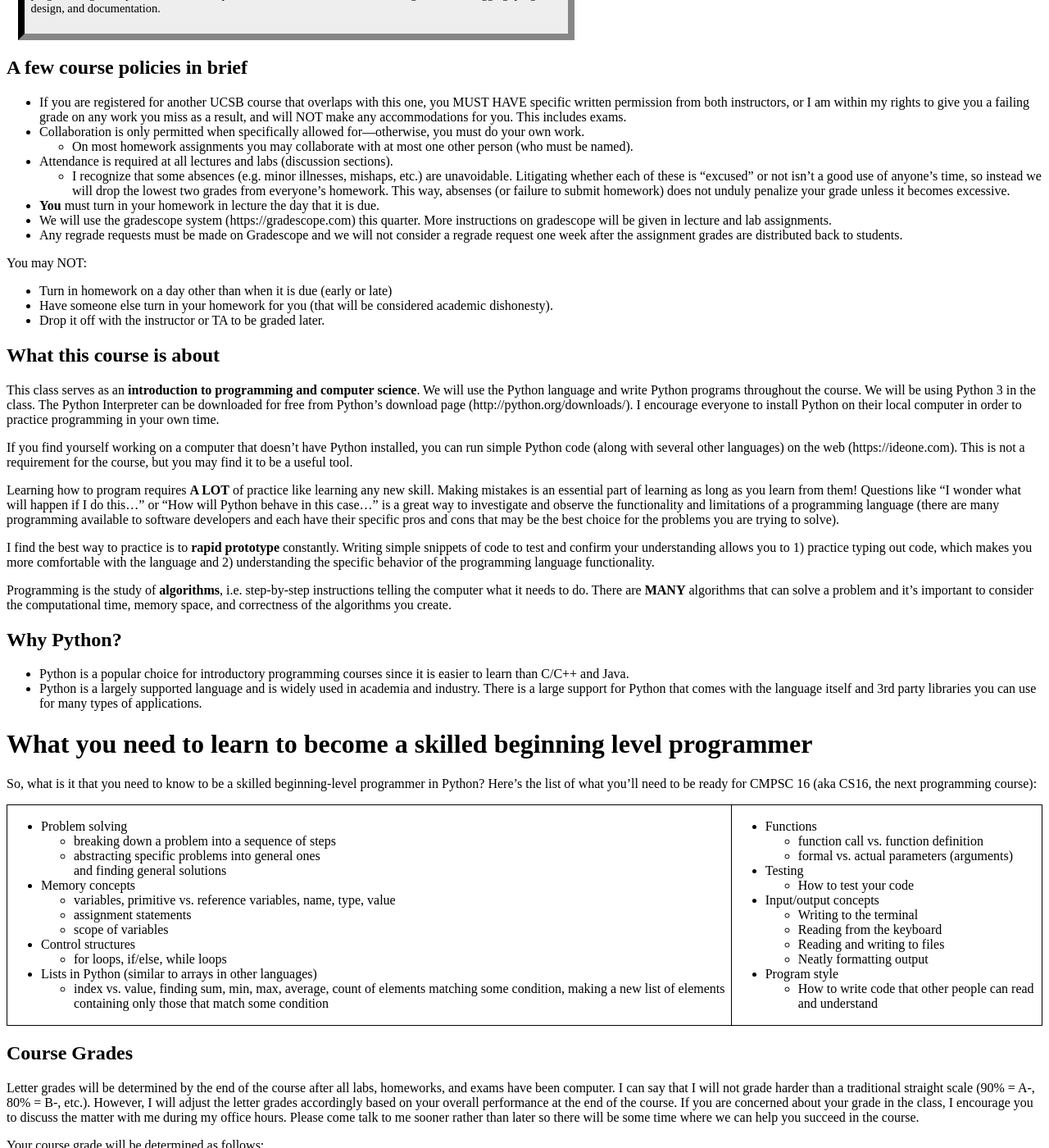
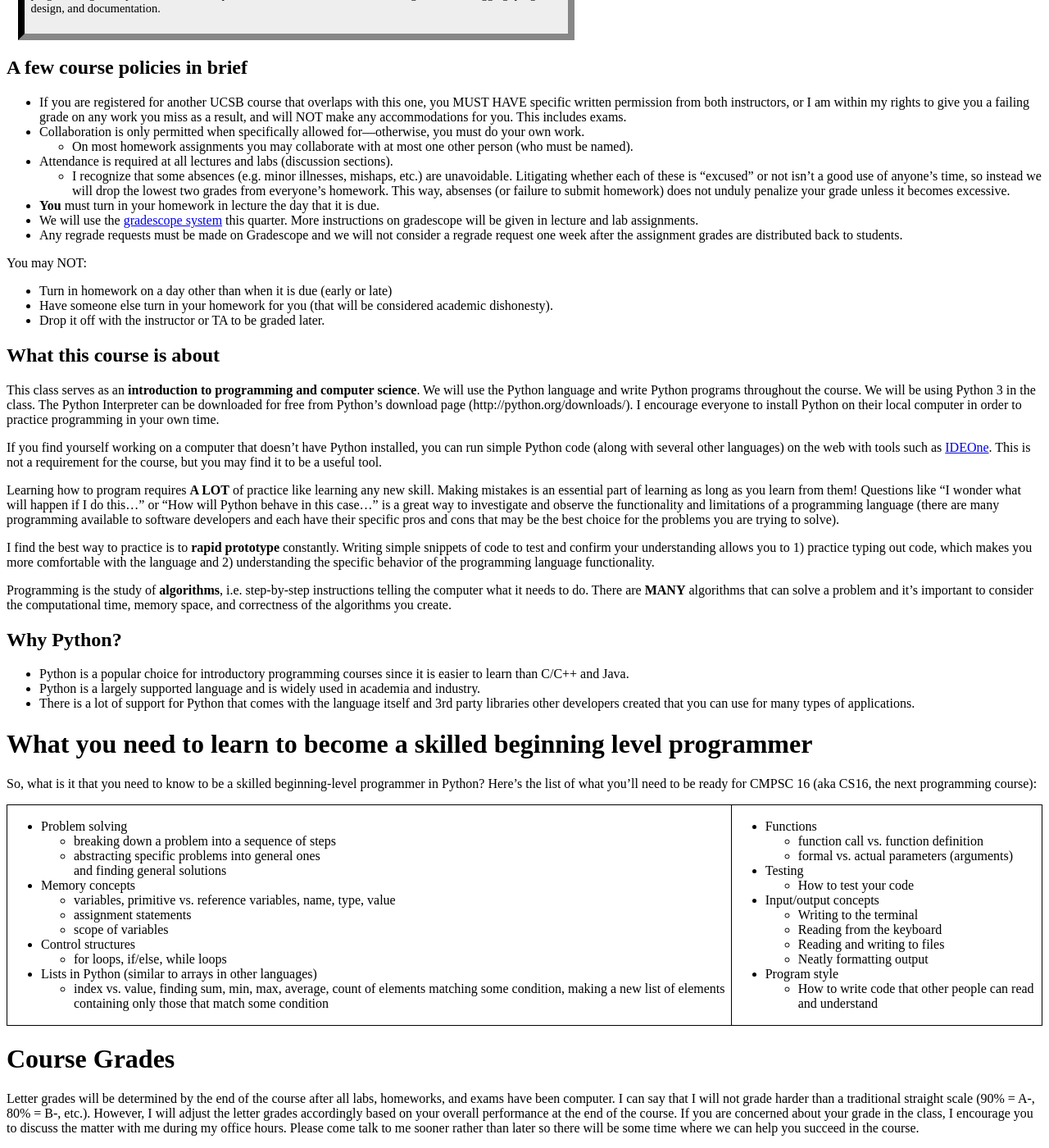
Before and after one commit to ucsb-cs8-w18-wang/ucsb-cs8-w18-wang.github.io, a Jekyll site: the page built from _info/syllabus.md, in a window 1280 px wide and 1400 px high, scrolled down 601 px. Shown: the whole window at 82% size. Built offline with Jekyll 4.4.1, drawn with Linux system fonts in a browser that asks for light colours; some of the changed text lies outside the part shown.

Commit message:
Minor updates to the syllabus

```diff
--- a/_info/syllabus.md
+++ b/_info/syllabus.md
@@ -11,7 +11,7 @@
 * **Instructor**:  [Richert Wang](http://www.cs.ucsb.edu/~richert)
    * Email is richert@ucsb.edu, BUT please use [Piazza](https://piazza.com/class/jc6t3qhjbc2pb) for course related communication.
 * **Lecture**: TuTh 2:30pm-3:45pm BUCHN1920, ATTENDANCE REQUIRED.
-* **TAs**:  {{site.ta_list_full}} (contact via Piazza.com)
+* **TAs**:  {{site.ta_list_full}} (contact via Piazza)
 * **Lab** (50 minute discussion section) Wednesdays 10am, 11am , 12pm - Phelps 3525, ATTENDANCE REQUIRED.
 * Office Hours: Tuesday 3:30pm - 4:30pm, Thursday 12pm - 1pm in HFH 1151
 
@@ -40,7 +40,7 @@
 * Attendance is required at all lectures and labs (discussion sections).
   * I recognize that some absences (e.g. minor illnesses, mishaps, etc.) are unavoidable. Litigating whether each of these is "excused" or not isn't a good use of anyone's time, so instead we will drop the lowest two grades from everyone's homework. This way, absenses (or failure to submit homework) does not unduly penalize your grade unless it becomes excessive.
 * <strong>You</strong> must turn in your homework in lecture the day that it is due.
-* We will use the gradescope system (https://gradescope.com) this quarter. More instructions on gradescope will be given in lecture and lab assignments.
+* We will use the [gradescope system](https://gradescope.com) this quarter. More instructions on gradescope will be given in lecture and lab assignments.
 * Any regrade requests must be made on Gradescope and we will not consider a regrade request one week after the assignment grades are distributed back to students.
 
 You may NOT:
@@ -53,7 +53,7 @@
 
 This class serves as an <strong>introduction to programming and computer science</strong>. We will use the Python language and write Python programs throughout the course. We will be using Python 3 in the class. The Python Interpreter can be downloaded for free from Python's download page (http://python.org/downloads/). I encourage everyone to install Python on their local computer in order to practice programming in your own time.
 
-If you find yourself working on a computer that doesn't have Python installed, you can run simple Python code (along with several other languages) on the web (https://ideone.com). This is not a requirement for the course, but you may find it to be a useful tool.
+If you find yourself working on a computer that doesn't have Python installed, you can run simple Python code (along with several other languages) on the web with tools such as [IDEOne](https://ideone.com). This is not a requirement for the course, but you may find it to be a useful tool.
 
 Learning how to program requires <strong>A LOT</strong> of practice like learning any new skill. Making mistakes is an essential part of learning as long as you learn from them! Questions like "I wonder what will happen if I do this..." or "How will Python behave in this case..." is a great way to investigate and observe the functionality and limitations of a programming language (there are many programming available to software developers and each have their specific pros and cons that may be the best choice for the problems you are trying to solve).
 
@@ -64,7 +64,8 @@
 ## Why Python?
 
 * Python is a popular choice for introductory programming courses since it is easier to learn than C/C++ and Java.
-* Python is a largely supported language and is widely used in academia and industry. There is a large support for Python that comes with the language itself and 3rd party libraries you can use for many types of applications.
+* Python is a largely supported language and is widely used in academia and industry.
+* There is a lot of support for Python that comes with the language itself and 3rd party libraries other developers created that you can use for many types of applications.
 
 # What you need to learn to become a skilled beginning level programmer
 
@@ -127,25 +128,21 @@
   </tr>
 </table>
 
-## Course Grades
+# Course Grades
 
 Letter grades will be determined by the end of the course after all labs, homeworks, and exams have been computer. I can say that I will not grade harder than a traditional straight scale (90% = A-, 80% = B-, etc.). However, I will adjust the letter grades accordingly based on your overall performance at the end of the course. If you are concerned about your grade in the class, I encourage you to discuss the matter with me during my office hours. Please come talk to me sooner rather than later so there will be some time where we can help you succeed in the course.
 
 Your course grade will be determined as follows:
 
-| Grade Item                                                              | Percentage of Final Grade |
-|-------------------------------------------------------------------------|---------------------------|
-| Midterm 1                                                               | 15 %                      |
-| Midterm 2                                                               | 15 %                      |
-| Final                                                                   | 30 %                      |
-| Hwks                                                                    | 10 %                      |
-| Labs                                                                    | 30 %                      |
+| Grade Item          | Percentage of Final Grade |
+|---------------------|---------------------------|
+| Midterm 1           | 15 %                      |
+| Midterm 2           | 15 %                      |
+| Final               | 30 %                      |
+| Homeworks           | 10 %                      |
+| Labs                | 30 %                      |
 
-<div style="page-break-before:always;">
-&nbsp;
-</div>
-
-## Late work
+# Late work
 
 I will consider late submissions <strong>only</strong> for medical or family emergencies where documentation can be provided. This does not include overwhelming workload from other courses, scheduling conflicts, or vacation plans.
 
@@ -157,12 +154,12 @@
 Accommodations for disabilities
 -------------------------------
 
-Students with disabilities may request academic accommodations for exams online through the UCSB Disabled Students Program at http://dsp.sa.ucsb.edu/. Please make your requests for exam accommodations through the online system as early in the quarter as possible to ensure proper arrangement.
+Students with disabilities may request academic accommodations for exams online through the UCSB Disabled Students Program at [http://dsp.sa.ucsb.edu/](http://dsp.sa.ucsb.edu/). Please make your requests for exam accommodations through the online system as early in the quarter as possible to ensure proper arrangement.
 
 Managing stress
 ---------------
 
-Personal concerns such as stress, anxiety, relationships, depression, cultural differences, can interfere with the ability of students to succeed and thrive. For helpful resources, please contact UCSB Counseling & Psychological Services (CAPS) at 805-893-4411 or visit http://counseling.sa.ucsb.edu/ .
+Personal concerns such as stress, anxiety, relationships, depression, cultural differences, can interfere with the ability of students to succeed and thrive. For helpful resources, please contact UCSB Counseling & Psychological Services (CAPS) at 805-893-4411 or visit [http://counseling.sa.ucsb.edu/](http://counseling.sa.ucsb.edu/).
 
 Responsible scholarship
 -----------------------
```
